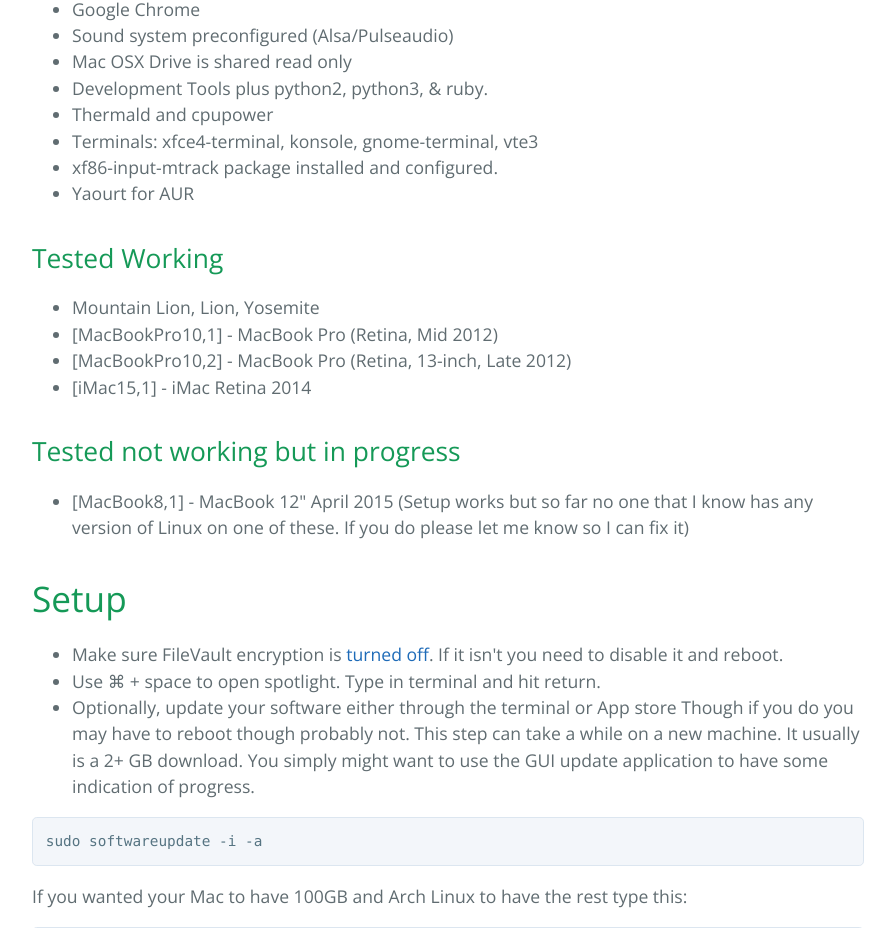
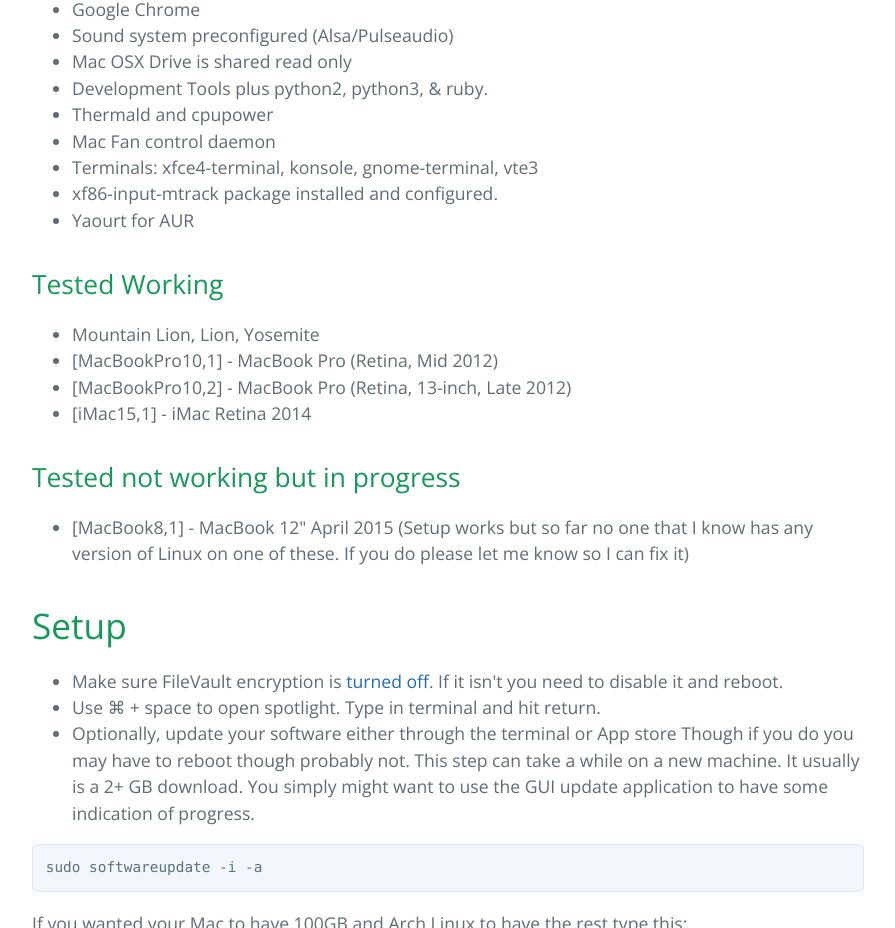
Before and after one commit to yantis/instant-archlinux-on-mac, a plain HTML site: page index.html in a window 1280 px wide. Shown: the part 1553-2481 px from the top of the page, without its empty margins (192-1087 px from the left). Drawn offline with nearby package versions, Linux system fonts and the light colour scheme.

```diff
--- a/index.html
+++ b/index.html
@@ -69,6 +69,7 @@
 <li>Mac OSX Drive is shared read only</li>
 <li>Development Tools plus python2, python3, &amp; ruby.</li>
 <li>Thermald and cpupower</li>
+<li>Mac Fan control daemon</li>
 <li>Terminals: xfce4-terminal, konsole, gnome-terminal, vte3</li>
 <li>xf86-input-mtrack package installed and configured.</li>
 <li>Yaourt for AUR</li>
```
Also changed, not shown: params.json (+1 -1 lines).
